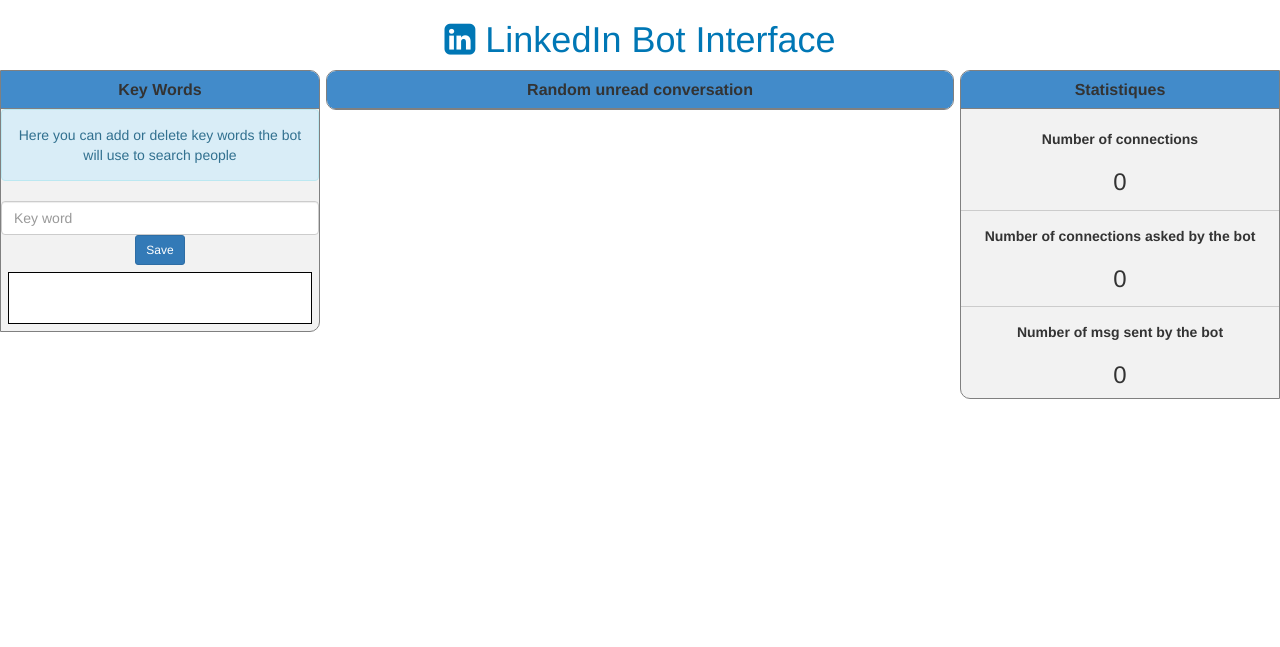
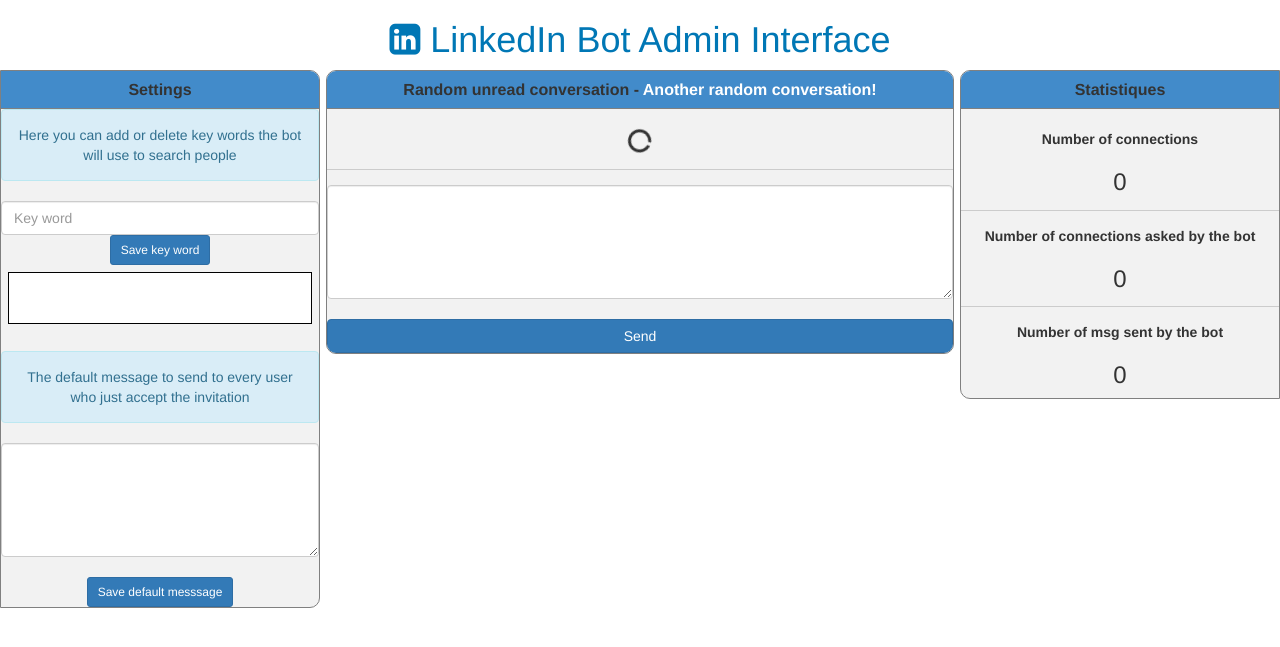
Before and after one commit to icfeavoir/testlin, a PHP site: page /interface.php in a window 1280 px wide. Shown: the top 647 px of the page. Run offline with PHP 8.4, Linux system fonts and the light colour scheme; data that the repository does not hold is empty; some libraries are stand-ins or nearby versions.

Commit message:
New functions

```diff
--- a/actions.php
+++ b/actions.php
@@ -33,11 +33,17 @@
     	$unread = Linkedin::noInst()->getUnreadConversations();
     	// then select a random one
     	$conv = $unread[rand(0, count($unread)-1)];
+    	$conv = '6313350241940750337';
     	//then all msgs frome this conv
     	$msgs = Linkedin::noInst()->getAllMsg($conv);
 
     	$json['showMsg'] = false;
     	$json['conv'] = json_encode($msgs);
+    	$json['conv_id'] = $conv;
+	}
+	// SEND MESSAGE
+	else if($_POST['action'] == 'sendMsg'){
+		$msg = Linkedin::noInst()->send_msg();
 	}
 
 	exit(json_encode($json));
--- a/cookie.txt
+++ b/cookie.txt
@@ -2,12 +2,12 @@
 # http://curl.haxx.se/docs/http-cookies.html
 # This file was generated by libcurl! Edit at your own risk.
 
-.www.linkedin.com	TRUE	/	TRUE	1513245597	JSESSIONID	"ajax:6733234301560437622"
-www.linkedin.com	FALSE	/	FALSE	1568541596	visit	"v=1&G"
+.www.linkedin.com	TRUE	/	TRUE	1513259829	JSESSIONID	"ajax:3507886982918424083"
+www.linkedin.com	FALSE	/	FALSE	1568555827	visit	"v=1&G"
 .linkedin.com	TRUE	/	FALSE	0	lang	"v=2&lang=en-us"
-.linkedin.com	TRUE	/	FALSE	1568583448	bcookie	"v=2&a53731d8-e092-4d05-84ec-7a3f1b6d3f2b"
-#HttpOnly_.www.linkedin.com	TRUE	/	TRUE	1568583448	bscookie	"v=1&20170915095956395128fa-c5f7-4745-8873-3e22865d921dAQEqXxcdT3bXHB98kwApjrUh12FXrS5z"
-.linkedin.com	TRUE	/	FALSE	1505507198	lidc	"b=TB66:g=875:u=63:i=1505469597:t=1505507198:s=AQHVW4kU2TTTLJL0bPMHPWt-jG5aC9J6"
-.www.linkedin.com	TRUE	/	FALSE	1513245597	sl	"v=1&sSXsX"
-.linkedin.com	TRUE	/	FALSE	1513245597	liap	true
-#HttpOnly_.www.linkedin.com	TRUE	/	TRUE	1537005597	li_at	AQEDASF-7R4C5BPIAAABXoT7BjwAAAFeqQeKPE4AcLH5Q9_QEibiPAEZBXhfPFJS4fDoAWBMgLjDEPYQ1gVUsT-kW8s1KUuPRg7aEWdtbpvE45NoIG96TSvWwFQQeubXclFQCMf8AmWo95n34La96NzX
+.linkedin.com	TRUE	/	FALSE	1568597679	bcookie	"v=2&4334ef29-1d10-4762-8537-16b3021e3552"
+#HttpOnly_.www.linkedin.com	TRUE	/	TRUE	1568597679	bscookie	"v=1&201709151357079c6ee9c1-a019-445e-89d8-e3a3b1c45db5AQERYBlw0sqtqBYR1hiqSLIrjO7RZoSB"
+.linkedin.com	TRUE	/	FALSE	1505565368	lidc	"b=TB66:g=875:u=65:i=1505483829:t=1505565368:s=AQHuD_P3Afqd69fN4ic0QDjbfcN53dKy"
+.www.linkedin.com	TRUE	/	FALSE	1513259829	sl	"v=1&6raK8"
+.linkedin.com	TRUE	/	FALSE	1513259828	liap	true
+#HttpOnly_.www.linkedin.com	TRUE	/	TRUE	1537019828	li_at	AQEDASF-7R4EAK4aAAABXoXULncAAAFeqeCyd04AEYLvVQO9n4g5gGEaEY2M0IXbE3jHdRwDemczalvY1rJI_g4uXeEHfGf3FMmSaNVoz_wOSDnifmMXkg0DAXNf7euu0ADBgqPVbgZX6Huh7beIgxTW
--- a/index.php
+++ b/index.php
@@ -5,9 +5,9 @@
 
     $li = new Linkedin();
 
-    $me=$li->search_to_array('Pierre Leroy Youpic')[0];
-    // $li->send_msg($me, 'Hello there!');
-    print_r(Linkedin::noInst()->getAllMsg('6313350241940750337'));
+    $id = $li->getIdByConversation('6284458498528997376');
+    echo print_r($li->getUserInformations($id));
+
     $li->close_curl();
 
 
--- a/interface.php
+++ b/interface.php
@@ -5,6 +5,7 @@
 		require_once('db.php');
 	?>
 	<head>
+		<title>LinkedIn Bot Admin Interface</title>
 		<link rel="stylesheet" href="https://maxcdn.bootstrapcdn.com/bootstrap/3.3.7/css/bootstrap.min.css">
 		<link rel="stylesheet" href="https://cdnjs.cloudflare.com/ajax/libs/font-awesome/4.7.0/css/font-awesome.min.css">
 		<script src="https://ajax.googleapis.com/ajax/libs/jquery/3.2.1/jquery.min.js"></script>
@@ -81,6 +82,35 @@
 			    border-top: 1px solid #ccc;
 			    margin: 1em 0;
 			}
+
+
+			#random-conv{
+				color: white;
+				cursor: pointer;
+			}
+			.conversation .conv-msg{
+				max-height: 600px;
+				overflow-y: scroll;
+			}
+			div.bot, div.user{
+				width: 60%;
+				margin: 1%;
+				border-radius: 10px;
+				padding: 5px;
+			}
+			div.bot{
+				text-align: right;
+				margin-left: 39%;
+				background-color: rgb(66,139,202);
+				color: white;
+			}
+			div.user{
+				text-align: left;
+				background-color: white;
+			}
+			p.date{
+				font-weight: bold;
+			}
 		</style>
 	</head>
 	<body>
@@ -89,15 +119,15 @@
 			<p class="alert"></p>
 		</div>
 
-		<h1 class="text-center linkedin-color"><i class="fa fa-linkedin-square" aria-hidden="true"></i> LinkedIn Bot Interface</h1>
+		<h1 class="text-center linkedin-color"><i class="fa fa-linkedin-square" aria-hidden="true"></i> LinkedIn Bot Admin Interface</h1>
 
 		<div class="text-center">
 			<div class="column column-1">
-				<h6 class="title">Key Words</h6>
+				<h6 class="title">Settings</h6>
 				<div class="content">
 					<div class="alert alert-info"><p class="description">Here you can add or delete key words the bot will use to search people</p></div>
 					<input class="form-control" type="text" placeholder="Key word" id="key-word" />
-					<button class="btn btn-sm btn-primary" type="button" id="saveKeyWord">Save</button>
+					<button class="btn btn-sm btn-primary" type="button" id="saveKeyWord">Save key word</button>
 					<div class="key-words-list">
 						<ul>
 							<?php
@@ -107,12 +137,23 @@
 							?>
 						</ul>
 					</div>
+					<br/>
+					<div class="alert alert-info"><p class="description">The default message to send to every user who just accept the invitation</p></div>
+					<textarea class="form-control" rows="5"></textarea><br/>
+					<button class="btn btn-primary btn-sm" id="save-default-msg">Save default messsage</button>
 				</div>
 			</div>
-			<div class="column column-2">
-				<h6 class="title">Random unread conversation</h6>
+			<div class="column column-2 conversation">
+				<h6 class="title">Random unread conversation - <a id="random-conv">Another random conversation!</a></h6>
 				<div class="content">
-					<div class="unread"></div>
+					<div class="conv-msg">
+
+					</div>
+					<hr/>
+					<div class="answer-form">
+						<textarea class="form-control" rows="5"></textarea><br/>
+						<button class="btn btn-primary btn-md btn-block" id="send-msg">Send</button>
+					</div>
 				</div>
 			</div>
 			<div class="column column-3">
@@ -141,7 +182,7 @@ $(document).ready(function(){
 			if(resp.showMsg)
 				showBar(resp.success, resp.msg);
 			callback(resp);
-		});
+		}, "json");
 	}
 
 	function showBar(isSuccess, msg){
@@ -179,10 +220,26 @@ $(document).ready(function(){
 	}
 
 	function getRandomUnreadConversation(){
+		$('.conversation .conv-msg').html('<br/><i class="fa fa-circle-o-notch fa-spin" style="font-size:24px"></i>');
 		post({'action': 'randomUnreadConv'}, function(resp){
-			console.log(resp);
+			$('.conversation .conv-msg').html('');
+			var msgs = $.parseJSON(resp.conv);
+			$.each(msgs, function(index, val){
+				$('.conversation .conv-msg').append(
+					'<div class="'+val.by+'"><p class="date">'+(val.by=='bot'?'BOT':'USER')+' - '+val.date+'</p><p class="text">'+val.msg+'</p></div>'
+				);
+			});
+			// scroll to bottom
+			$(".conv-msg").animate({ scrollTop: $('.conv-msg')[0].scrollHeight }, "slow");
+
+			// saving conv_id for answer
+			$('#send-msg').attr('conv-id', ''+resp.conv_id);
 		});
 	}
+
+	$('#send-msg').click(function(){
+		console.log($(this).attr('id'));
+	});
 
 	$('.key-words-list i').on("click", function(){		// not worrking
 		var id = $(this).attr('id');
@@ -190,7 +247,6 @@ $(document).ready(function(){
 			$('i[id="'+id+'"]').parent().remove();
 		});
 	});
-
 	$('#saveKeyWord').click(function(){
 		saveKeyWord();
 	});
@@ -200,6 +256,8 @@ $(document).ready(function(){
 			saveKeyWord();
 		}
 	});
+	$('#random-conv').click(getRandomUnreadConversation);
+
 
 
 	// every  10 sec, we refresh stats and the first time too
```
Also changed, not shown: Linkedin.php (+34 -1 lines).
